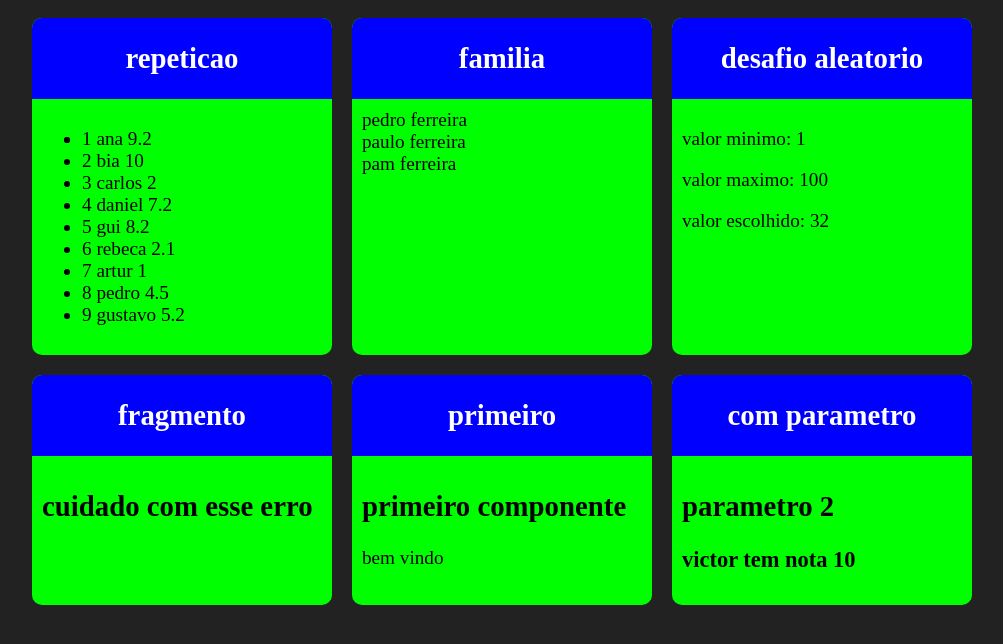
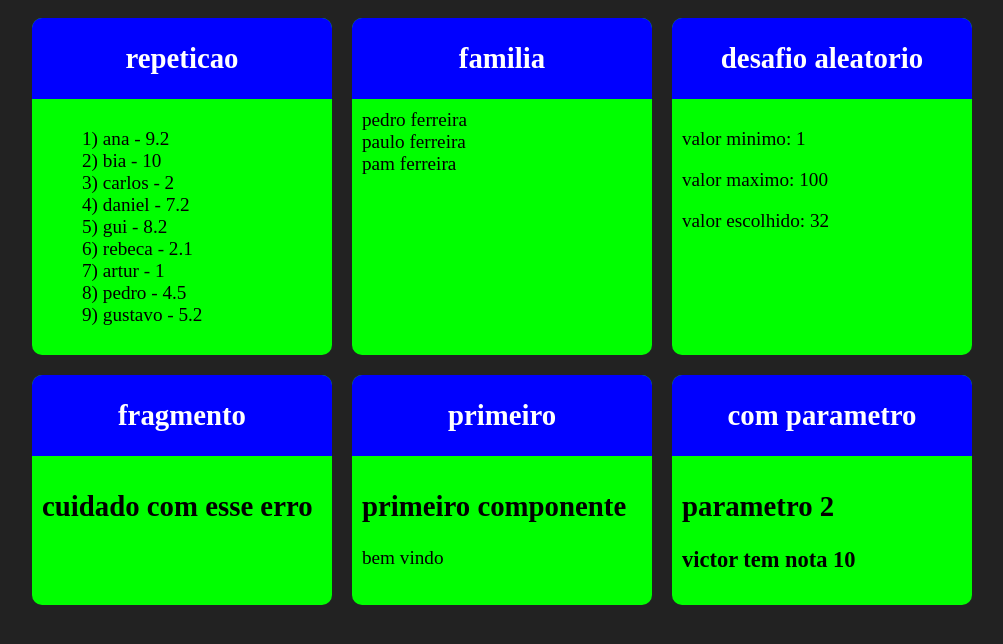
Before and after one commit to voctif/react, a React (Create React App) app in the folder my-app/: page / in a window 1280 px wide. Shown: the top 644 px of the page, without its empty margins (138-1141 px from the left). Built offline with nearby package versions, Linux system fonts and the light colour scheme.

Commit message:
lista fim alt

```diff
--- a/my-app/src/components/repeticao/listalaunos.jsx
+++ b/my-app/src/components/repeticao/listalaunos.jsx
@@ -6,14 +6,14 @@ export default (props) => {
     const lis = alunos.map((aluno) => {
         return (
             <li key={aluno.id}>
-                {aluno.id}  {aluno.nome}  {aluno.nota}
+                {aluno.id})  {aluno.nome} - {aluno.nota}
             </li>
         );
     });
 
     return (
         <div>
-            <ul>
+            <ul style={ {listStyle:"none"} }>
                 <li>{lis}</li>
 
             </ul>
```
